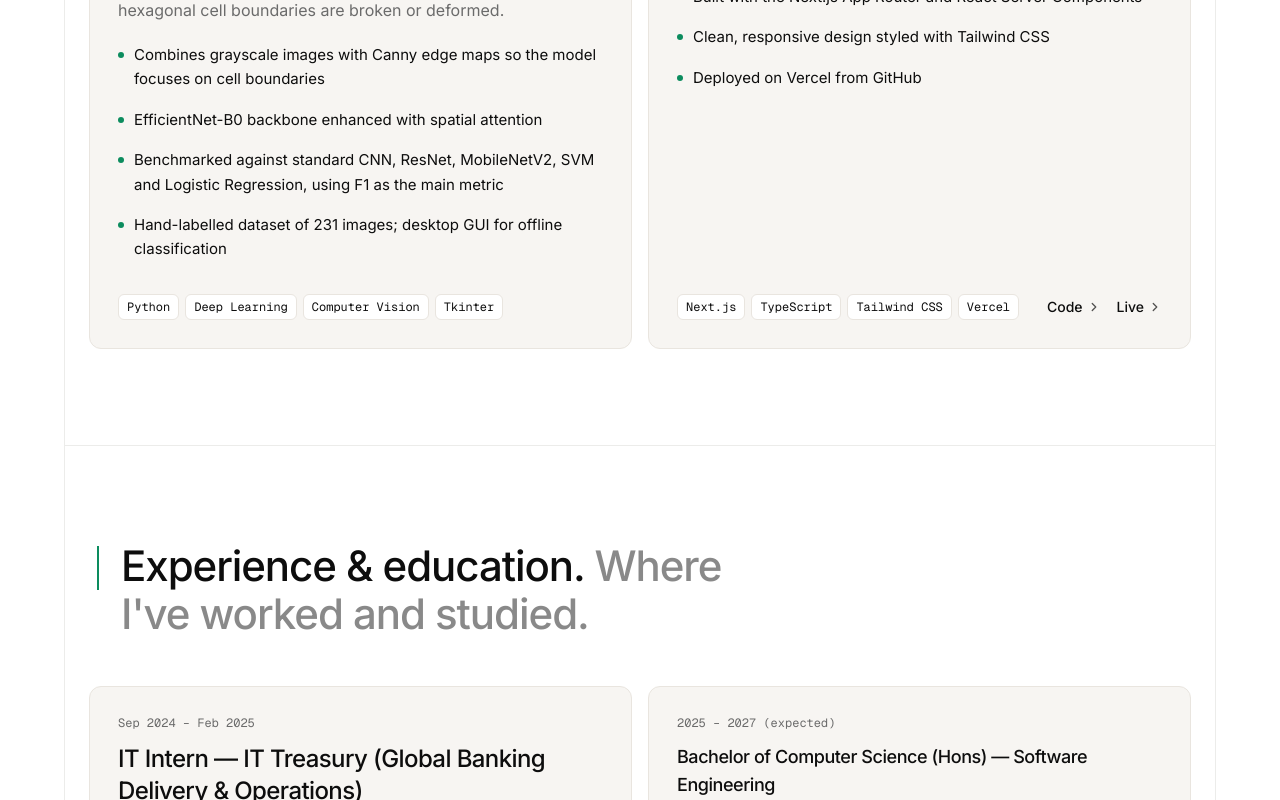
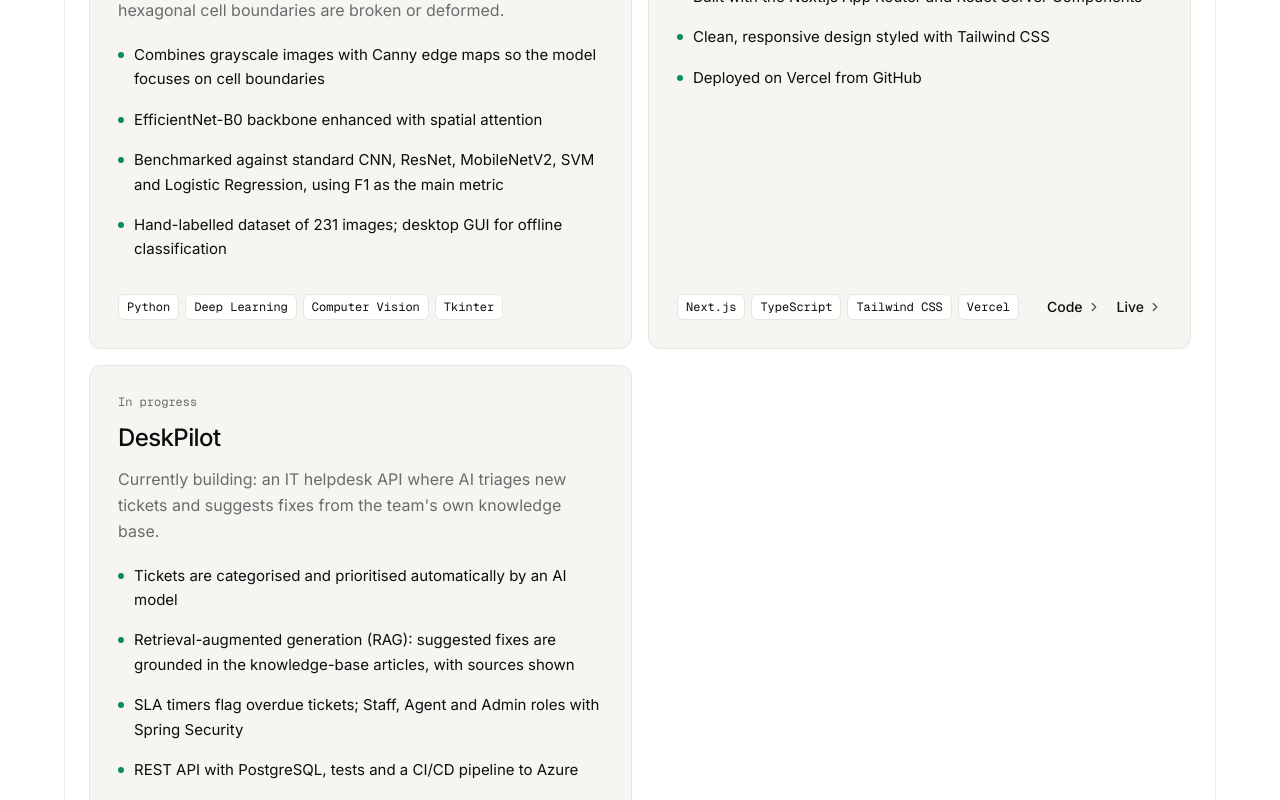
Before and after one commit to acidzburns/portfolio, a Next.js app: page / in a window 1280 px wide. Shown: the part 2777-3577 px from the top of the page. Built offline with nearby package versions, Linux system fonts and the light colour scheme.

Commit message:
new project progress

```diff
--- a/data/portfolio.ts
+++ b/data/portfolio.ts
@@ -113,6 +113,20 @@ export const projects: Project[] = [
       { label: "Live", href: "https://akmalhakim.vercel.app" },
     ],
   },
+
+    {
+    title: "DeskPilot",
+    summary:
+      "Currently building: an IT helpdesk API where AI triages new tickets and suggests fixes from the team's own knowledge base.",
+    highlights: [
+      "Tickets are categorised and prioritised automatically by an AI model",
+      "Retrieval-augmented generation (RAG): suggested fixes are grounded in the knowledge-base articles, with sources shown",
+      "SLA timers flag overdue tickets; Staff, Agent and Admin roles with Spring Security",
+      "REST API with PostgreSQL, tests and a CI/CD pipeline to Azure",
+    ],
+    stack: ["Java", "Spring Boot", "Spring AI", "PostgreSQL", "Docker", "Azure"],
+    status: "In progress",
+  },
   // Add your new projects here — copy one block above and edit it.
 ];
 
```
